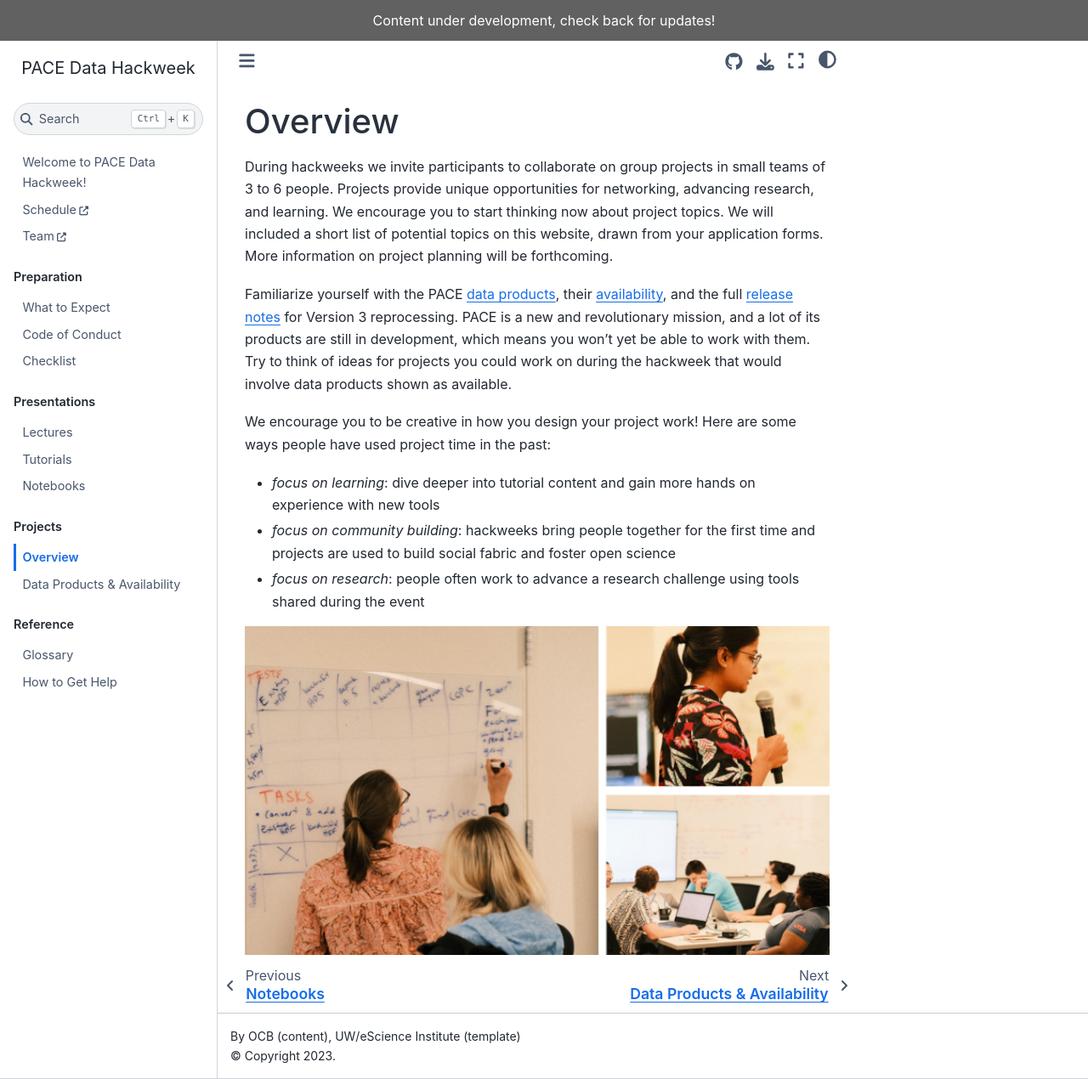
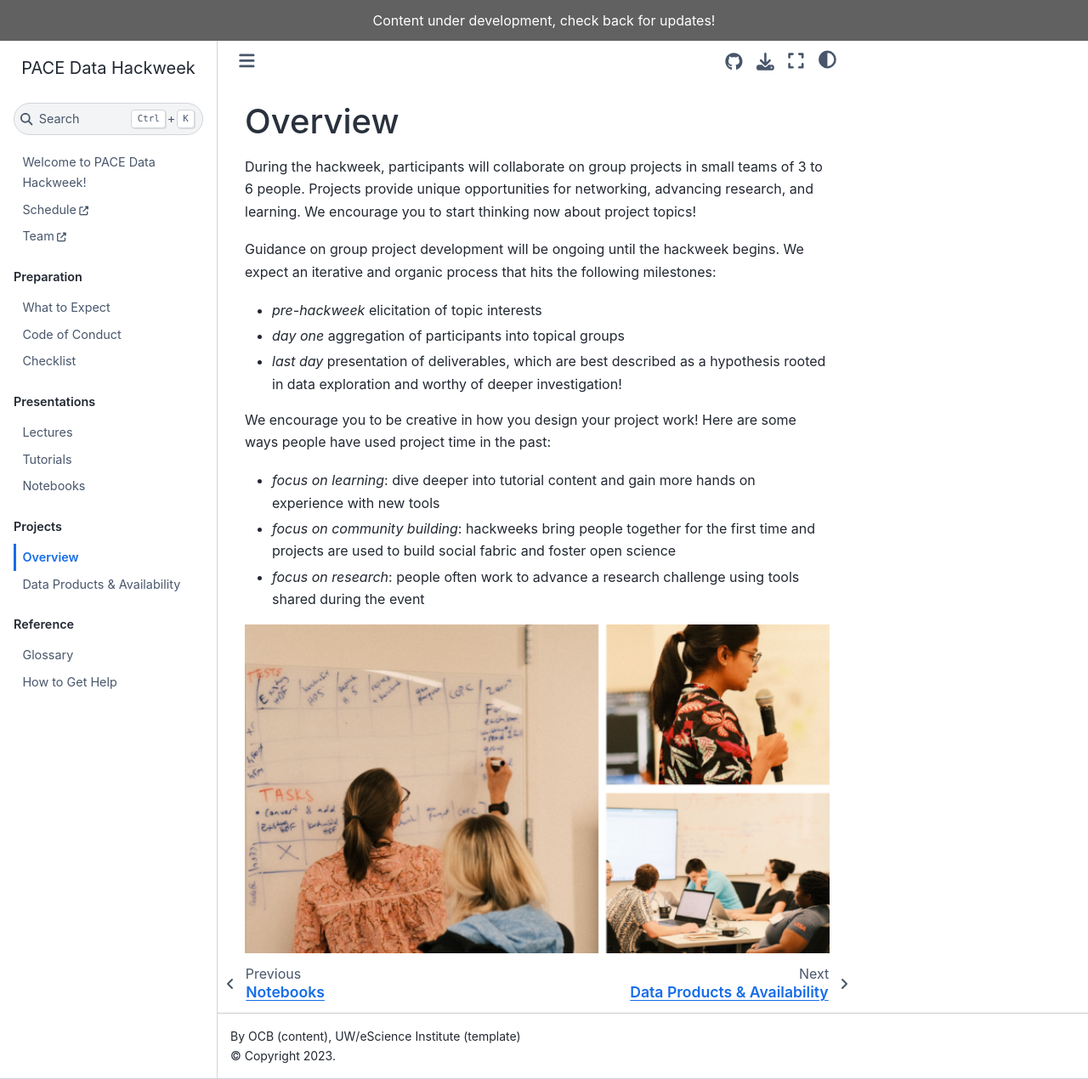
Before and after one commit to PACEHackWeek/pace-2025, a Jupyter Book: the page built from book/projects/overview.md, in a window 1280 px wide and 1270 px high. Shown: the whole window at 85% size. Built offline with Jupyter Book 1.0.4 settings and Sphinx 7.4.7 and the Sphinx Book theme 1.1.4, drawn with Linux system fonts in a browser that asks for light colours.

Commit message:
dedupe and project milestones

```diff
--- a/book/projects/overview.md
+++ b/book/projects/overview.md
@@ -1,14 +1,15 @@
 # Overview
 
-During hackweeks we invite participants to collaborate on group projects in small teams of 3 to 6 people.
+During the hackweek, participants will collaborate on group projects in small teams of 3 to 6 people.
 Projects provide unique opportunities for networking, advancing research, and learning.
-We encourage you to start thinking now about project topics.
-We will included a short list of potential topics on this website, drawn from your application forms.
-More information on project planning will be forthcoming.
+We encourage you to start thinking now about project topics!
 
-Familiarize yourself with the PACE [data products], their [availability], and the full [release notes] for Version 3 reprocessing.
-PACE is a new and revolutionary mission, and a lot of its products are still in development, which means you won’t yet be able to work with them.
-Try to think of ideas for projects you could work on during the hackweek that would involve data products shown as available.
+Guidance on group project development will be ongoing until the hackweek begins.
+We expect an iterative and organic process that hits the following milestones:
+
+* *pre-hackweek* elicitation of topic interests
+* *day one* aggregation of participants into topical groups
+* *last day* presentation of deliverables, which are best described as a hypothesis rooted in data exploration and worthy of deeper investigation!
 
 We encourage you to be creative in how you design your project work! Here are some ways people have used project time in the past:
 
```
